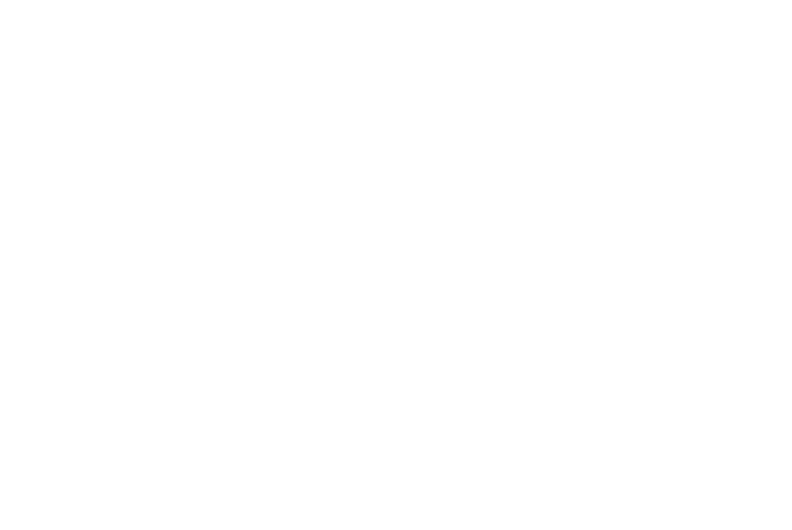
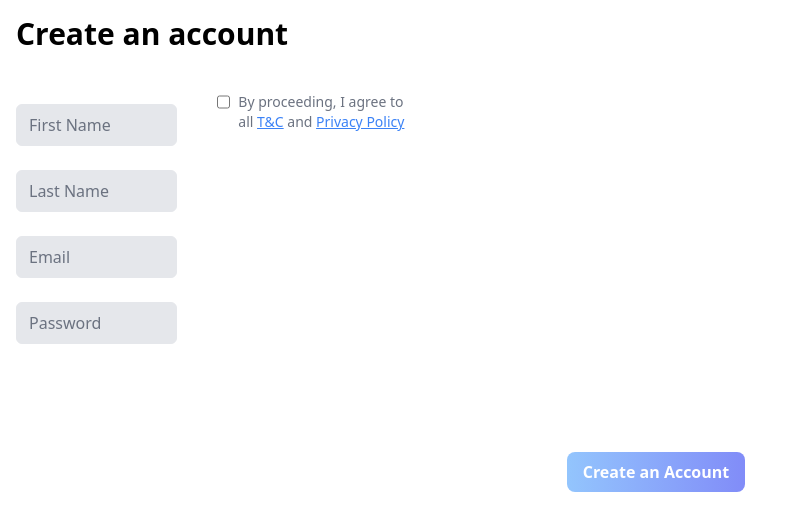
Before and after one commit to DeepeshAhuja/dacoid-digital-assignment, a plain HTML site: page page3.html in a window 1280 px wide. Shown: the whole page, without its empty margins (0-792 px from the left). Drawn offline with nearby package versions, Linux system fonts and the light colour scheme.

Commit message:
page-3 under progress

```diff
--- a/page3.html
+++ b/page3.html
@@ -0,0 +1,36 @@
+<!DOCTYPE html>
+<html lang="en">
+<head>
+    <meta charset="UTF-8">
+    <meta name="viewport" content="width=device-width, initial-scale=1.0">
+    <script src="https://cdn.tailwindcss.com"></script>
+    <title>Page-3</title>
+</head>
+<body>
+    <div>
+        <div class="text-xl font-bold mx-4 mt-4 md:text-3xl">Create an account</div>
+    </div>
+    <form action="">
+        <div class="mt-10 grid grid-cols-1 gap-x-6 gap-y-8 sm:grid-cols-6">
+            <!-- <div class="sm:col-span-3"> -->
+              <!-- <label for="first-name" class="block text-sm font-medium leading-6 text-gray-900">First name</label> -->
+              <div class="mx-4">
+                <!-- <input type="text" name="first-name" placeholder="First Name" autocomplete="given-name" class="block w-full rounded-md border-0 py-1.5 by-1.5 text-gray-900 ring-1 ring-inset ring-gray-300 placeholder:text-gray-400 focus:ring-2 focus:ring-inset focus:ring-indigo-600 sm:text-sm sm:leading-6"> -->
+                <input type="text" placeholder="First Name" name="firstName" class="my-3 w-full bg-gray-200 border rounded-md px-3 py-2 placeholder:text-gray-500 focus:outline-none focus:ring-1 focus:ring-blue-500">
+                <input type="text" placeholder="Last Name" name="lastName" class="bg-gray-200 my-3 w-full border rounded-md px-3 py-2 placeholder:text-gray-500 focus:outline-none focus:ring-1 focus:ring-blue-500">
+                <input type="text" placeholder="Email" name="email" class="my-3 w-full border rounded-md px-3 py-2 bg-gray-200 placeholder:text-gray-500 focus:outline-none focus:ring-1 focus:ring-blue-500">
+                <input type="text" placeholder="Password" name="password" class="my-3 w-full border rounded-md px-3 py-2 bg-gray-200 placeholder:text-gray-500 focus:outline-none focus:ring-1 focus:ring-blue-500">
+              </div>
+            <!-- </div> -->
+            <div class="flex justify-center">
+            <input type="checkbox" name="checkbox" class=" checked:accent-pink-500 cursor-pointer rounded h-5 w-5 "/>
+            <!-- <input type="checkbox" name="checkbox" class="appearance-none border-2 border-black-500 rounded-md h-5 w-5 cursor-pointer checked:bg-pink-500 checked:border-0"/> -->
+            <label for="checkbox" class="inline-block ml-2 text-sm text-gray-500">By proceeding, I agree to all <a href="" class="underline text-blue-500">T&C</a> and <a href="" class="underline text-blue-500">Privacy Policy</a></label>
+          </div>
+          </div>
+<div class="flex items-center mt-24 justify-center">
+       <a href="./page5.html"><button type="submit" class="bg-gradient-to-r from-blue-300 to-indigo-400 text-white py-2 mx-4 rounded-lg font-bold w-full">Create an Account</button></a>
+      </div>
+    </form>
+</body>
+</html>
```
Also changed, not shown: page1.html (+5 -5 lines).
